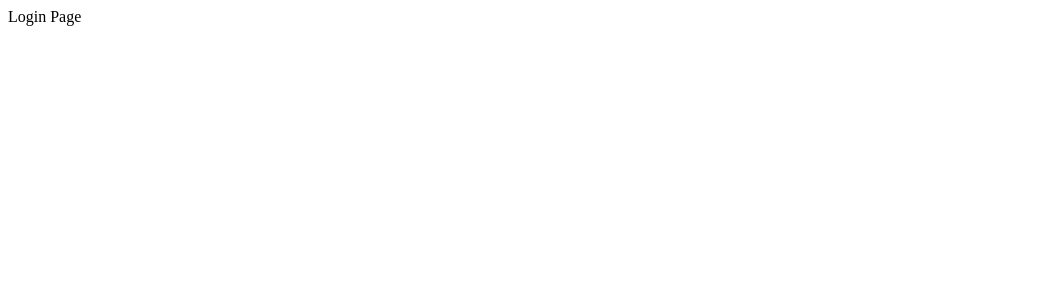
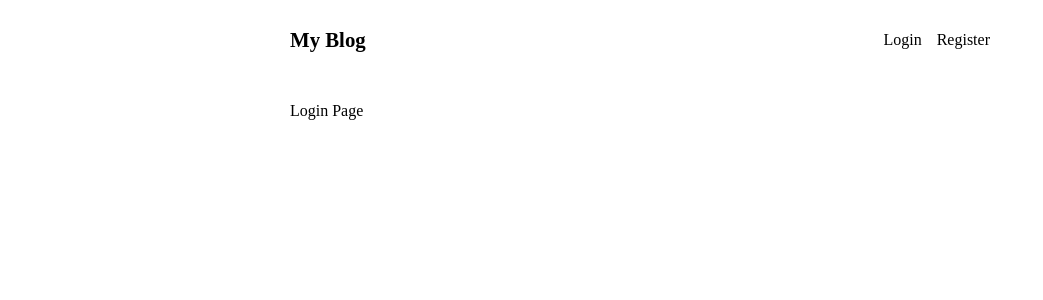
Before and after one commit to alameen-alli/fullstack-blog-app, a React (Create React App) app in the folder client/: page /login in a window 1280 px wide. Shown: the top 300 px of the page, without its empty margins (0-1043 px from the left). Built offline with nearby package versions, Linux system fonts and the light colour scheme.

Commit message:
finished route structure

```diff
--- a/client/src/App.js
+++ b/client/src/App.js
@@ -2,24 +2,17 @@ import { Route, Routes } from "react-router-dom";
 import "./App.css";
 import Post from "./components/Post";
 import Header from "./components/Header";
+import Layout from "./components/Layout";
+import IndexPage from "./pages/IndexPage";
+import LoginPage from "./pages/LoginPage";
 
 function App() {
   return (
     <Routes>
-      <Route
-        index
-        element={
-            <main>
-              <Header />
-              <Post />
-              <Post />
-              <Post />
-            </main>
-        }
-      />
-      <Route path="/login" element={
-        <div>Login Page</div>
-      }/>
+      <Route path="/" element={<Layout/>} >
+        <Route index element={<IndexPage/>} />
+        <Route path="/login" element={<LoginPage/>}/>
+      </Route>
     </Routes>
   );
 }
--- a/client/src/components/Header.js
+++ b/client/src/components/Header.js
@@ -4,9 +4,9 @@ export default function Header() {
 
     return (
         <header>
-          <a href="#" className="logo">
+          <Link to={"/"} className="logo">
             My Blog
-          </a>
+          </Link>
           <nav>
             <Link to={'/login'}>Login</Link>
             <a href="#">Register</a>
--- /dev/null
+++ b/client/src/components/Layout.js
@@ -0,0 +1,11 @@
+import { Outlet } from "react-router-dom";
+import Header from "./Header";
+
+export default function Layout() {
+ return (
+    <main>
+        <Header/>
+        <Outlet/>
+    </main>
+ );
+}
--- /dev/null
+++ b/client/src/pages/IndexPage.js
@@ -0,0 +1,11 @@
+import Post from "../components/Post";
+
+export default function IndexPage() {
+  return (
+    <>
+      <Post />
+      <Post />
+      <Post />
+    </>
+  );
+}
--- /dev/null
+++ b/client/src/pages/LoginPage.js
@@ -0,0 +1,7 @@
+export default function LoginPage() {
+    return (
+        <div>
+            Login Page
+        </div>
+    )
+}
```
